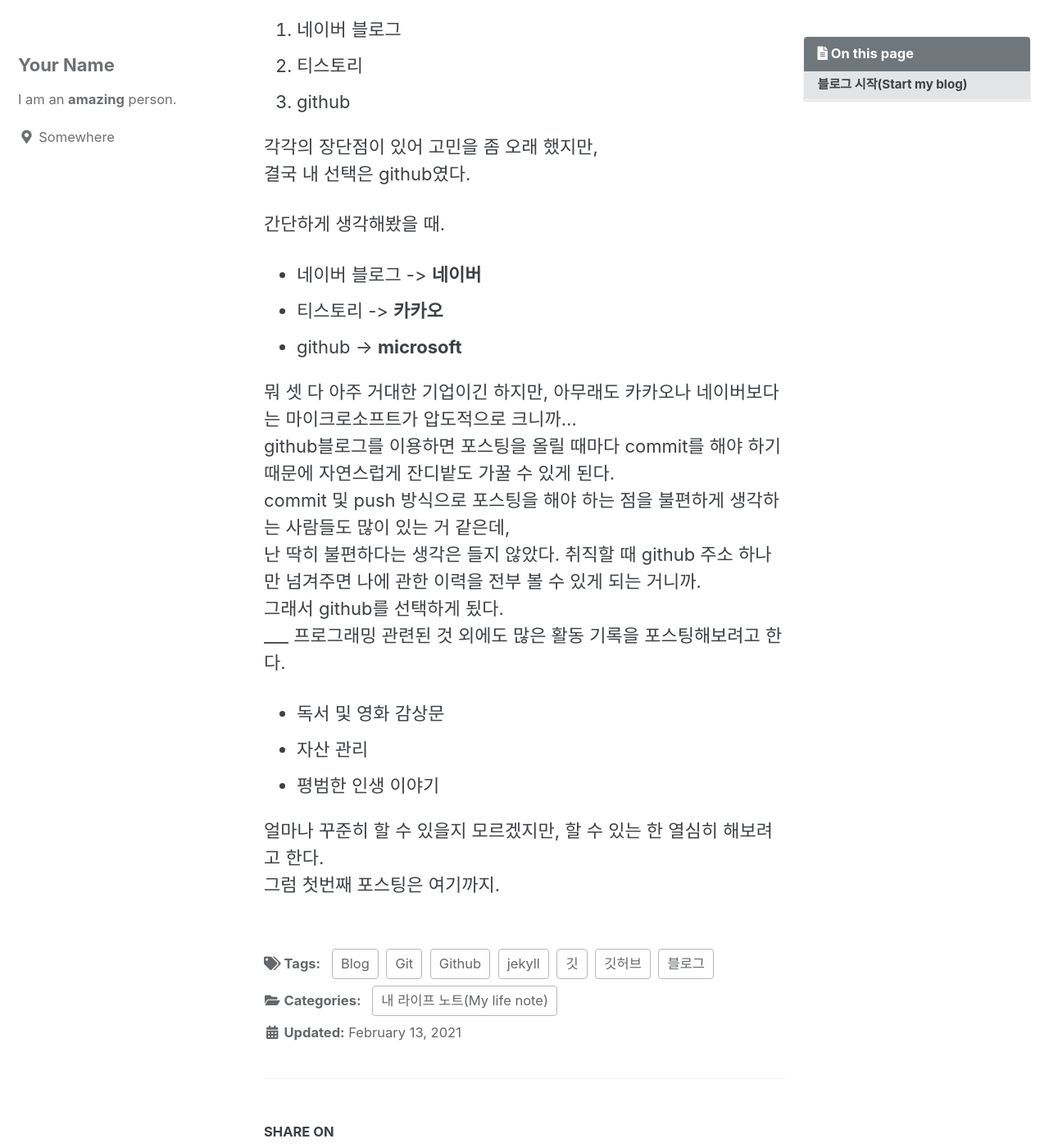
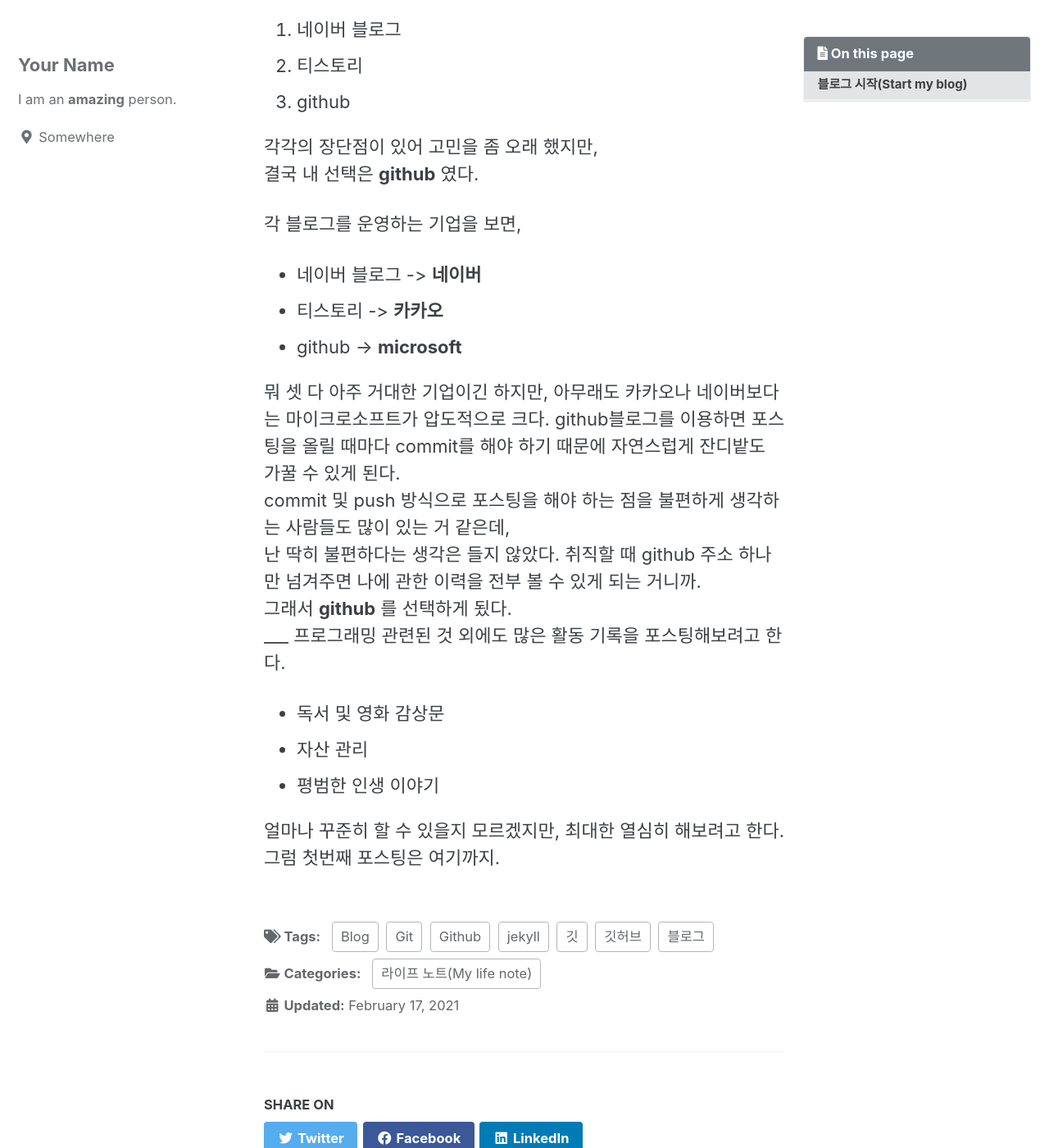
Before and after one commit to sg0831/sg0831.github.io, a Jekyll site: the page built from _posts/2021-2-13-First_posting.md, in a window 1280 px wide and 1400 px high, scrolled down 471 px. Shown: the whole window at 82% size. Built offline with Jekyll 4.4.1, drawn with Linux system fonts in a browser that asks for light colours; cached includes are drawn as plain includes; some of the changed text lies outside the part shown.

```diff
--- a/_posts/2021-2-13-First_posting.md
+++ b/_posts/2021-2-13-First_posting.md
@@ -1,15 +1,14 @@
 ---
 title: "블로그 시작(Start my blog)"
-excerpt: "github에 블로그를 개설하고 처음으로 포스팅한다.
-"
+excerpt: "github에 블로그를 개설하고 처음으로 올리는 포스트"
 categories:
-- 내 라이프 노트(My life note)
+- 라이프 노트(My life note)
 tags:
 - [Blog, jekyll, Github, Git, 블로그, 깃, 깃허브]
 toc: true
 toc_sticky: true
 date: 2021-02-13
-last_modified_at: 2021-02-13
+last_modified_at: 2021-02-17
 ---
 
 # 블로그 시작(Start my blog)
@@ -18,31 +17,29 @@ last_modified_at: 2021-02-13
 사실 네이버에서 글을 몇 번 올려본 적이 있긴 한데... 그건 테스트 정도의 수준이었고.
 지금부터가 본격적인 시작이라고 말할 수 있을 것이다.
 
-여러 블로그 플랫폼을 고민했었다.
-
+여러 가지 플랫폼을 고민했었다.
 1. 네이버 블로그
 2. 티스토리
 3. github
 
 각각의 장단점이 있어 고민을 좀 오래 했지만,
-결국 내 선택은 github였다.
+결국 내 선택은 **github** 였다.
 
-간단하게 생각해봤을 때.
-
+각 블로그를 운영하는 기업을 보면,
 * 네이버 블로그 -> **네이버**
 * 티스토리 -> **카카오**
 * github -> **microsoft**
 
-뭐 셋 다 아주 거대한 기업이긴 하지만, 아무래도 카카오나 네이버보다는 마이크로소프트가 압도적으로 크니까...
+뭐 셋 다 아주 거대한 기업이긴 하지만, 아무래도 카카오나 네이버보다는 마이크로소프트가 압도적으로 크다.
 github블로그를 이용하면 포스팅을 올릴 때마다 commit를 해야 하기 때문에 자연스럽게 잔디밭도 가꿀 수 있게 된다.
 commit 및 push 방식으로 포스팅을 해야 하는 점을 불편하게 생각하는 사람들도 많이 있는 거 같은데,
 난 딱히 불편하다는 생각은 들지 않았다. 취직할 때 github 주소 하나만 넘겨주면 나에 관한 이력을 전부 볼 수 있게 되는 거니까.
-그래서 github를 선택하게 됬다.
+그래서 **github** 를 선택하게 됬다.
 ___
 프로그래밍 관련된 것 외에도 많은 활동 기록을 포스팅해보려고 한다.
 * 독서 및 영화 감상문
 * 자산 관리
 * 평범한 인생 이야기
 
-얼마나 꾸준히 할 수 있을지 모르겠지만, 할 수 있는 한 열심히 해보려고 한다.
+얼마나 꾸준히 할 수 있을지 모르겠지만, 최대한 열심히 해보려고 한다.
 그럼 첫번째 포스팅은 여기까지.
```
Also changed, not shown: _posts/2021-02-17-Create-simple-restful-api-1.md (added, +97 -0 lines), category/My-life-note.md (added, +4 -0 lines).
